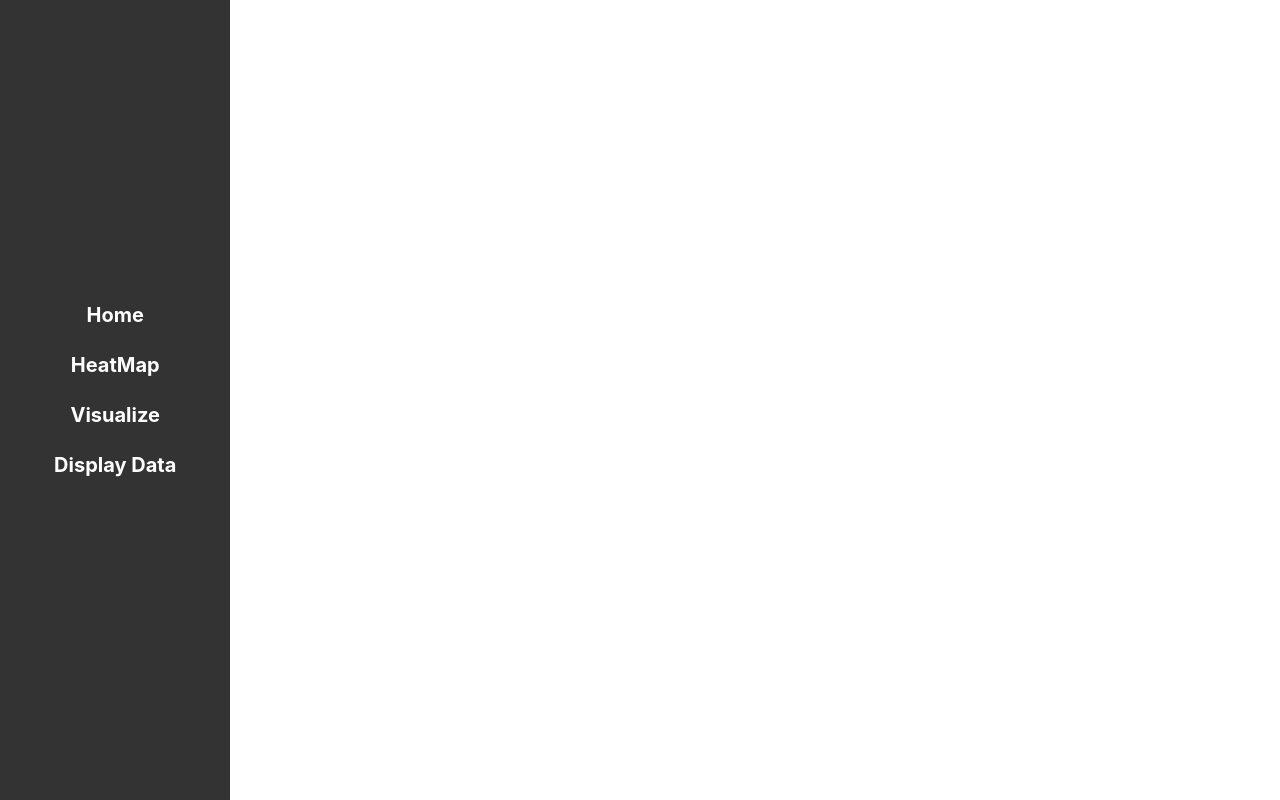
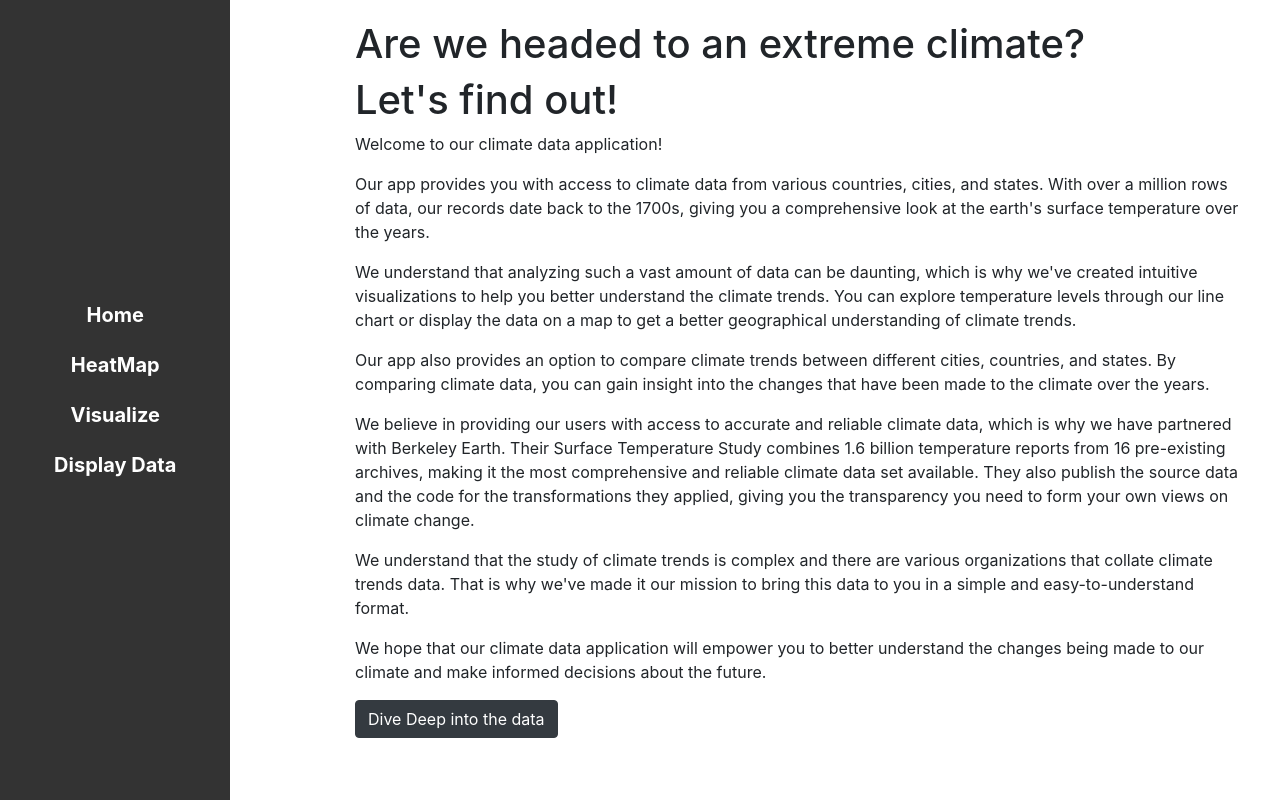
Before and after one commit to ishambhandari/Climate-Data-Django, a Django app: page / in a window 1280 px wide. Run offline with Django 4.2, Linux system fonts and the light colour scheme.

Commit message:
added text and button to home page

```diff
--- a/templates/temperature_data/index.html
+++ b/templates/temperature_data/index.html
@@ -2,3 +2,38 @@
 {%block title%}
 <p>Home page</p>
 {%endblock %}
+
+{% block content%}
+<div class="container" >
+    <h1>
+        Are we headed to an extreme climate?
+    </h1>
+    <h1>
+        Let's find out!
+    </h1>
+    <p>
+        Welcome to our climate data application!
+    <p>
+        Our app provides you with access to climate data from various countries, cities, and states. With over a million rows of data, our records date back to the 1700s, giving you a comprehensive look at the earth's surface temperature over the years.
+    </P>
+    <p>
+        We understand that analyzing such a vast amount of data can be daunting, which is why we've created intuitive visualizations to help you better understand the climate trends. You can explore temperature levels through our line chart or display the data on a map to get a better geographical understanding of climate trends.
+    </p>
+    <p>
+        Our app also provides an option to compare climate trends between different cities, countries, and states. By comparing climate data, you can gain insight into the changes that have been made to the climate over the years.
+    </p>
+    <p>
+        We believe in providing our users with access to accurate and reliable climate data, which is why we have partnered with Berkeley Earth. Their Surface Temperature Study combines 1.6 billion temperature reports from 16 pre-existing archives, making it the most comprehensive and reliable climate data set available. They also publish the source data and the code for the transformations they applied, giving you the transparency you need to form your own views on climate change.
+    </p>
+    <p>
+        We understand that the study of climate trends is complex and there are various organizations that collate climate trends data. That is why we've made it our mission to bring this data to you in a simple and easy-to-understand format.
+    </p>
+    <p>
+        We hope that our climate data application will empower you to better understand the changes being made to our climate and make informed decisions about the future.
+    </p>
+
+    <a href="/average_data">
+        <button type="button" class="btn btn-dark" >Dive Deep into the data</button>
+    </a>
+</div>
+{% endblock %}
```
